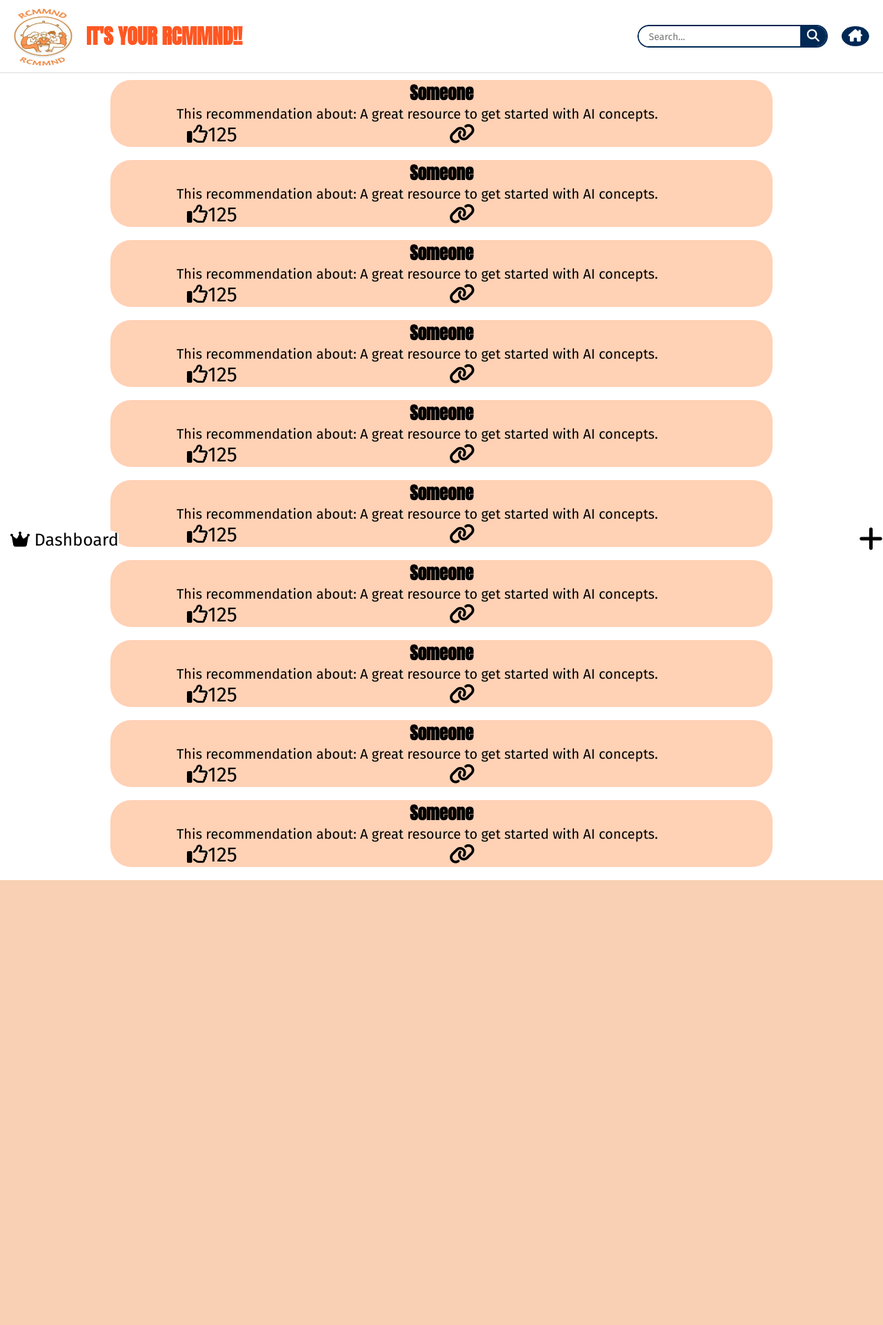
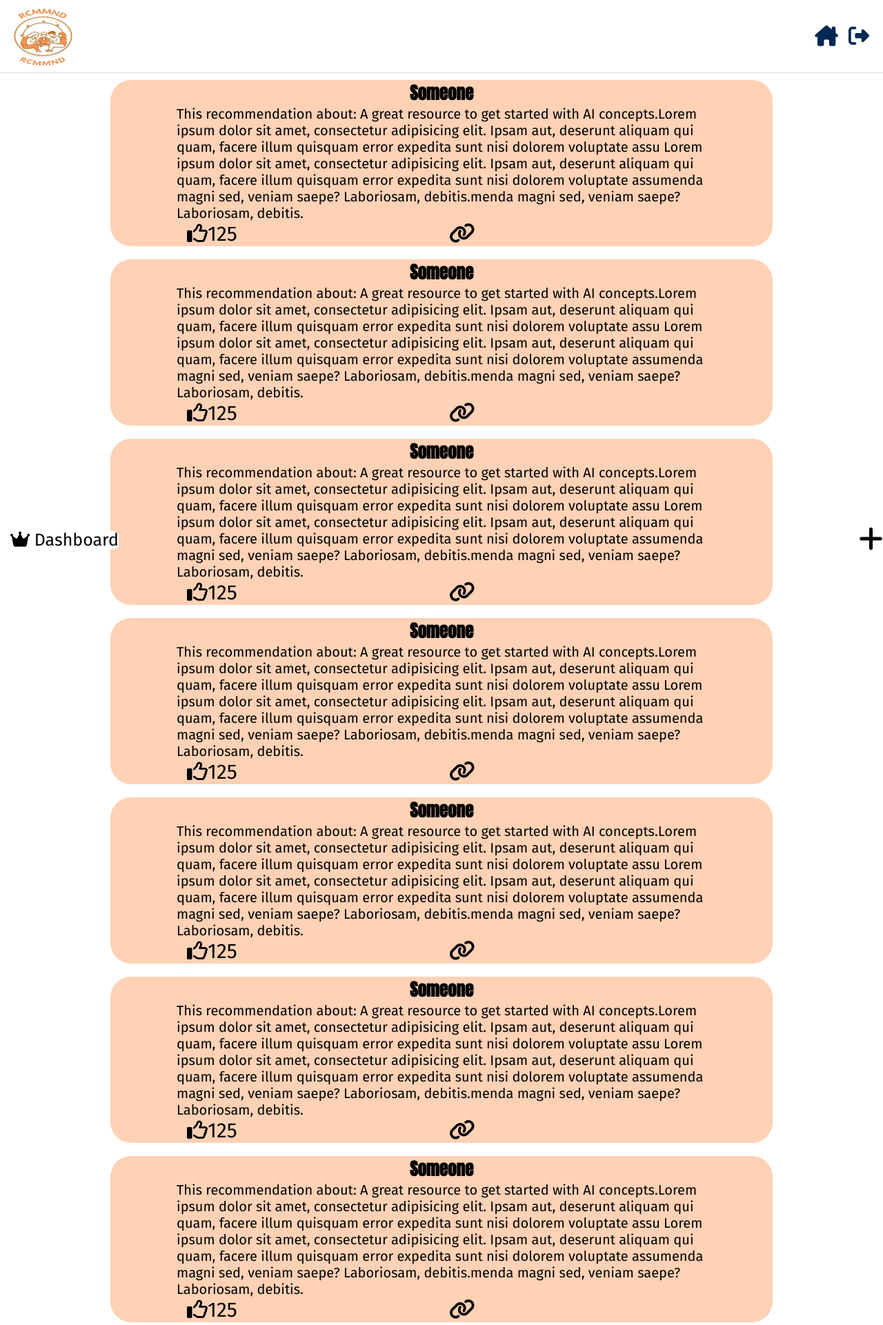
Before and after one commit to mohamed-khalaf9/Recommend, a PHP site: page /circleHomePage.html in a window 1280 px wide. Shown: the top 1921 px of the page at 69% size. Before the commit the page ends 1276 px from the top, so only its background shows below. Run offline with PHP 8.4, Linux system fonts and the light colour scheme.

Commit message:
updates on page design

```diff
--- a/frontend/circleHomePage.css
+++ b/frontend/circleHomePage.css
@@ -36,48 +36,26 @@
 .search-bar {
     display: flex;
     align-items: center;
-    border-radius: 28px;
     overflow: hidden;
     background-color: white;
 }
 
-.sea {
-    border: 2px solid #002855;
-    border-radius: 25px;
-    overflow: hidden;
-    margin-right: 20px;
+.leave{
+    margin-left: 15px;
+    background-color: transparent;
+    border: none;
+    font-size: 30px;
+    color: #002855;
 }
 
-.search-bar input {
-    padding: 5px 15px;
-    border: none;
-    outline: none;
-    font-size: 14px;
-    width: 200px
-}
-
-.search-bar .search {
-    background-color: #002855;
-    border: none;
-    padding: 5px 10px;
-    cursor: pointer;
-    color: white;
-    font-size: 16px;
-}
 
 .home {
 
-    background-color: #002855;
+    background-color: transparent;
     border: none;
-    padding: 5px 10px;
     cursor: pointer;
-    color: white;
-    font-size: 16px;
-    border-radius: 50%;
-}
-
-.search-bar button i {
-    font-size: 18px;
+    color: #002855;
+    font-size: 30px;
 }
 
 .meddle {
@@ -229,3 +207,11 @@
 button{
     cursor: pointer;
 }
+.close{
+    font-size: 40px;
+    background-color:  transparent;
+    border: none;
+    color: #000000;
+    position: absolute;
+    right: 5px;
+}
--- a/frontend/circleHomePage.html
+++ b/frontend/circleHomePage.html
@@ -19,21 +19,20 @@
       <div class="header">
         <div class="logo">
           <img src=".\\media\\ui project dr.moheb1.png" alt="Logo" />
-          <p>IT'S YOUR RCMMND!!</p>
+          <p id="circleInfo"></p>
         </div>
         <div class="search-bar">
-          <div class="sea">
-            <input type="text" placeholder="Search..." />
-            <button class="search"><i class="fa fa-search"></i></button>
-          </div>
           <button class="home">
             <i class="fa-solid fa-house-chimney"></i>
+          </button>
+          <button class="leave">
+            <i class="fa-solid fa-right-from-bracket"></i>
           </button>
         </div>
       </div>
       <div class="meddle" id="mid">
         <div class="recoms">
-          <div class="content" >
+          <div class="content">
             <h1>Someone</h1>
             <p class="desc">
               This recommendation about: Lorem ipsum dolor, sit amet consectetur
@@ -61,6 +60,7 @@
       </div>
     </div>
     <div class="create" id="create">
+      <button class="close" id="cl"><i class="fa-solid fa-xmark"></i></button>
       <div class="popup-content">
         <h1>Create your recommendation</h1>
         <form action="" name="addRecommendation">
@@ -92,7 +92,7 @@
           />
           <br />
           <button class="share2">
-            <i class="fa-solid fa-share"></i> Share
+            <i class="fa-solid fa-share"></i> Create
           </button>
         </form>
       </div>
--- a/frontend/circleHomePage.js
+++ b/frontend/circleHomePage.js
@@ -2,7 +2,7 @@
 var txt = "";
 var object = {
   id: 1,
-  desc: "A great resource to get started with AI concepts.",
+  desc: "A great resource to get started with AI concepts.Lorem ipsum dolor sit amet, consectetur adipisicing elit. Ipsam aut, deserunt aliquam qui quam, facere illum quisquam error expedita sunt nisi dolorem voluptate assu            Lorem ipsum dolor sit amet, consectetur adipisicing elit. Ipsam aut, deserunt aliquam qui quam, facere illum quisquam error expedita sunt nisi dolorem voluptate assumenda magni sed, veniam saepe? Laboriosam, debitis.menda magni sed, veniam saepe? Laboriosam, debitis.",
   link: "https://www.facebook.com",
   likesnum: 125,
 };
@@ -46,3 +46,8 @@
       });
   });
 }
+let close = document.getElementById("cl");
+close.addEventListener('click', () => {
+  let crea = document.getElementById("create");
+  crea.style.display = "none";
+})
```
